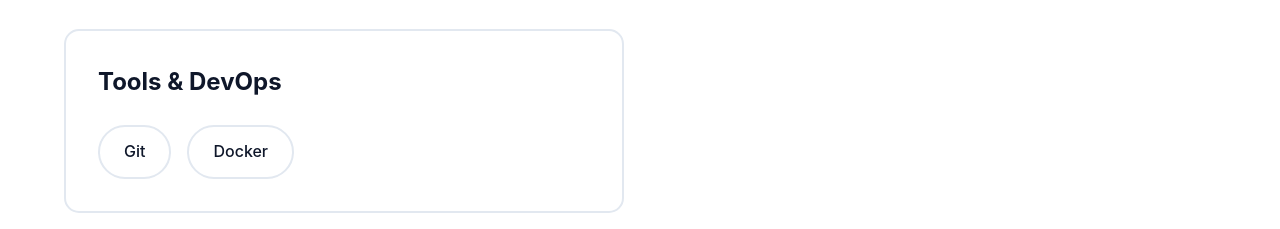
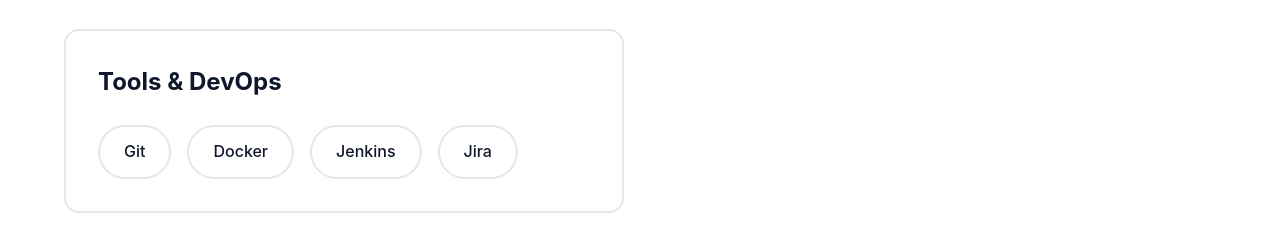
Before and after one commit to rajatrayaraddi/test3, a plain HTML site: page index.html in a window 1280 px wide. Shown: the part 2641-2870 px from the top of the page. Drawn offline with Linux system fonts and the light colour scheme.

Commit message:
Add Jenkins and Jira to skills section

```diff
--- a/index.html
+++ b/index.html
@@ -733,6 +733,8 @@
                 <div class="skills-container" style="justify-content: flex-start; margin-top: 1.5rem;">
                     <div class="skill-tag">Git</div>
                     <div class="skill-tag">Docker</div>
+                    <div class="skill-tag">Jenkins</div>
+                    <div class="skill-tag">Jira</div>
                 </div>
             </div>
         </div>
```
